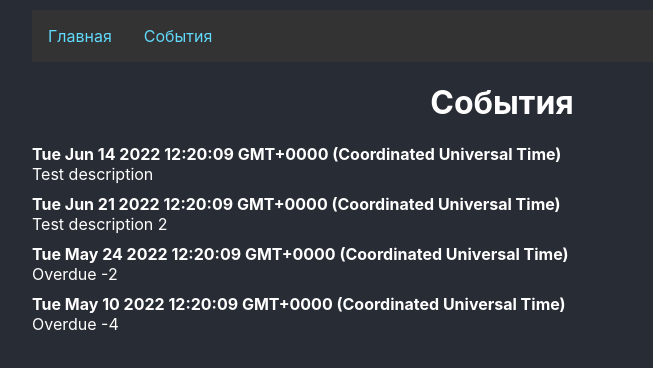
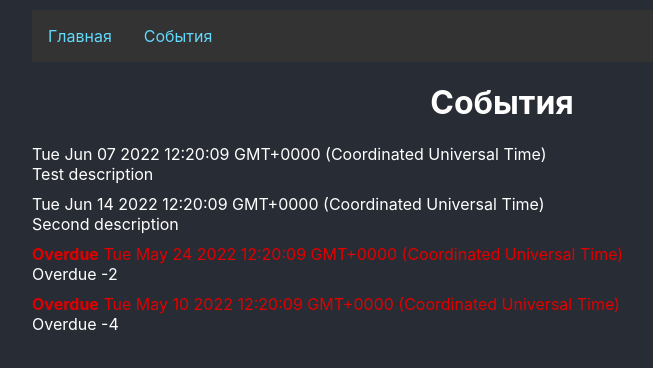
Before and after one commit to il8q/TrustedTestTask, a React (Create React App) app: page /events in a window 1280 px wide. Shown: the top 368 px of the page, without its empty margins (138-791 px from the left). Built offline with nearby package versions, Linux system fonts and the light colour scheme.

Commit message:
Добавлена заготовка модели предметной страницы "События"

```diff
--- a/src/event-list-page/EventElementList.tsx
+++ b/src/event-list-page/EventElementList.tsx
@@ -2,14 +2,25 @@ import "./css/event-element-list.css"
 
 type ElementProperties = {
     data: string,
-    description: string
+    description: string,
+    isOverdue: boolean,
 }
 
-export default function EventElementList({ data, description }: ElementProperties) {
+export default function EventElementList({ data, description, isOverdue }: ElementProperties) {
+    let dateStyle = "event-element-list__data ";
+    let dateStateText = "";
+    if (isOverdue) {
+        dateStyle += "event-element-list__data_overdue";
+        dateStateText = "Overdue"
+    }
     return (
         <div className="event-element-list">
-            <div className="event-element-list__data"><b>{data}</b></div>
-            <div className="event-element-list__description">{description}</div>
+            <div className={dateStyle}>
+                <b>{dateStateText}</b> {data}
+            </div>
+            <div className="event-element-list__description">
+                {description}
+            </div>
         </div>
     );
 }
--- a/src/event-list-page/EventList.tsx
+++ b/src/event-list-page/EventList.tsx
@@ -1,16 +1,18 @@
-import EventListElement from "./domain-model/EventListElement";
 import EventElementList from "./EventElementList";
-import DemoDataGenerator from "./demo-data-generator";
+import DemoDataGenerator from "./domain-model/demo-data-generator";
+import {DomainModel, EventListElement} from "./domain-model";
 
 export default function EventList() {
-    let events: Array<EventListElement> = DemoDataGenerator.generate();
+    let domainModel = new DomainModel();
+    let events: Array<EventListElement> = domainModel.getDemoData();
 
     return (
         <div className="event-list-page">
             <h1 className="text-to-center">События</h1>
             {events.map((member) => (
                 <EventElementList data={member.getData().toString()}
-                                  description={member.getDescription()}/>
+                                  description={member.getDescription()}
+                                  isOverdue={member.isOverdue}/>
             ))}
         </div>
     );
--- a/src/event-list-page/css/event-element-list.css
+++ b/src/event-list-page/css/event-element-list.css
@@ -1,3 +1,7 @@
 .event-element-list {
     margin: 10px;
 }
+
+.event-element-list__data_overdue {
+    color: #e10000;
+}
--- a/src/event-list-page/demo-data-generator.ts
+++ /dev/null
@@ -1,33 +0,0 @@
-import EventListElement from "./domain-model/EventListElement";
-import moment from "moment";
-
-export default class DemoDataGenerator
-{
-    public static generate(): Array<EventListElement>
-    {
-        const nowTime: Date = new Date();
-        return [
-            this.generateNextElement(
-                moment(nowTime).add(1, 'w').toDate(),
-                "Test description"
-            ),
-            this.generateNextElement(
-                moment(nowTime).add(2, 'w').toDate(),
-                "Test description 2"
-            ),
-            this.generateNextElement(
-                moment(nowTime).add(-2, 'w').toDate(),
-                "Overdue -2"
-            ),
-            this.generateNextElement(
-                moment(nowTime).add(-4, 'w').toDate(),
-                "Overdue -4"
-            ),
-        ]
-    }
-
-    private static generateNextElement(data: Date, description: string): EventListElement
-    {
-        return new EventListElement(data, description);
-    }
-}
--- /dev/null
+++ b/src/event-list-page/domain-model/demo-data-generator.ts
@@ -0,0 +1,22 @@
+import EventListElement from "./event-list-element";
+import EventListElementFactory from "./event-list-element-factory";
+
+export default class DemoDataGenerator
+{
+    private eventCounter: number = 0;
+    private elementFactory: EventListElementFactory;
+
+    constructor(elementFactory: EventListElementFactory) {
+        this.elementFactory = elementFactory;
+    }
+
+    public generate(): Array<EventListElement>
+    {
+        return [
+            this.elementFactory.create(this.eventCounter++, "Test description"),
+            this.elementFactory.create(this.eventCounter++, "Second description"),
+            this.elementFactory.create(-2, "Overdue -2"),
+            this.elementFactory.create(-4, "Overdue -4"),
+        ]
+    }
+}
--- /dev/null
+++ b/src/event-list-page/domain-model/domain-model.ts
@@ -0,0 +1,19 @@
+import DemoDataGenerator from "./demo-data-generator";
+import EventListElementFactory from "./event-list-element-factory";
+import EventListElement from "./event-list-element";
+
+export default class DomainModel
+{
+    private demoDataGenerator: DemoDataGenerator;
+    private readonly eventListElementFactory: EventListElementFactory;
+
+    constructor() {
+        this.eventListElementFactory = new EventListElementFactory();
+        this.demoDataGenerator = new DemoDataGenerator(this.eventListElementFactory);
+    }
+
+    public getDemoData(): Array<EventListElement>
+    {
+        return this.demoDataGenerator.generate();
+    }
+}
--- /dev/null
+++ b/src/event-list-page/domain-model/event-list-element-factory.ts
@@ -0,0 +1,33 @@
+import EventListElement from "./event-list-element";
+import moment from "moment";
+
+export default class EventListElementFactory
+{
+    private static MAX_DESCRIPTION_LENGTH: number = 240;
+
+    public create(counter: number, description: string): EventListElement
+    {
+        const date: Date = this.generateData(counter);
+        this.checkDescription(description);
+        return new EventListElement(
+            date,
+            description,
+            this.defineOverdueState(date)
+        );
+    }
+
+    private generateData(counter: number): Date
+    {
+        return moment(new Date()).add(counter, 'w').toDate();
+    }
+
+    private defineOverdueState(date: Date) {
+        return moment(date).isBefore(new Date());
+    }
+
+    private checkDescription(description: string) {
+        if (description.length > EventListElementFactory.MAX_DESCRIPTION_LENGTH) {
+            throw new Error("В описании больше " + EventListElementFactory.MAX_DESCRIPTION_LENGTH + " символов");
+        }
+    }
+}
--- a/src/event-list-page/domain-model/EventListElement.ts
+++ b/src/event-list-page/domain-model/event-list-element.ts
@@ -2,9 +2,16 @@ export default class EventListElement
 {
    private readonly data: Date;
    private description: string;
-   constructor(data: Date = new Date(), description: string) {
+   public readonly isOverdue: boolean;
+
+   constructor(
+      data: Date = new Date(),
+      description: string,
+      isOverdue: boolean,
+   ) {
       this.data = data;
-      this.description = description;// TODO: нужна фабрика, так требуется проверка максимальной длинны
+      this.description = description;
+      this.isOverdue = isOverdue;
    }
 
    public getData(): Date {
--- /dev/null
+++ b/src/event-list-page/domain-model/index.ts
@@ -0,0 +1,4 @@
+import DomainModel from "./domain-model";
+import EventListElement from "./event-list-element";
+
+export {DomainModel, EventListElement};
```
